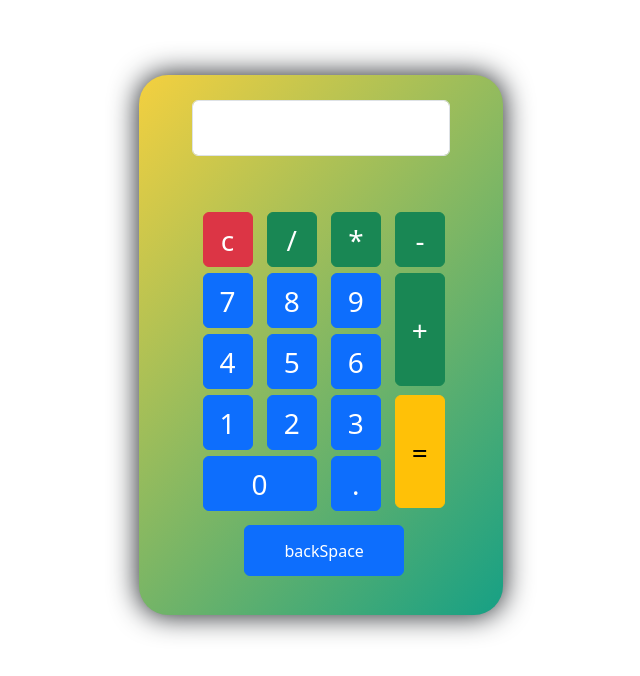
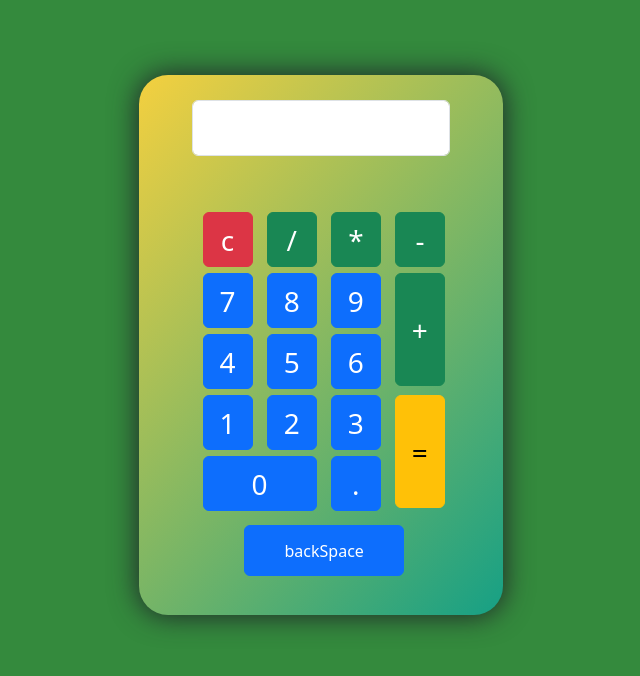
Before and after one commit to Abhinand03/Calculator, a plain HTML site: page index.html in a window 1280 px wide. Shown: the whole page, without its empty margins (319-959 px from the left). Drawn offline with nearby package versions, Linux system fonts and the light colour scheme.

Commit message:
Update st.css

```diff
--- a/st.css
+++ b/st.css
@@ -3,6 +3,10 @@
     justify-content: center;
 
 }
+body{
+    background-color:#348a3d;
+}
+
 .c-body{
     height: 540px;
     width: 364px;
```
